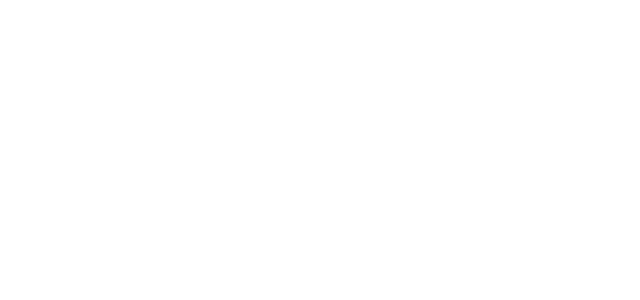
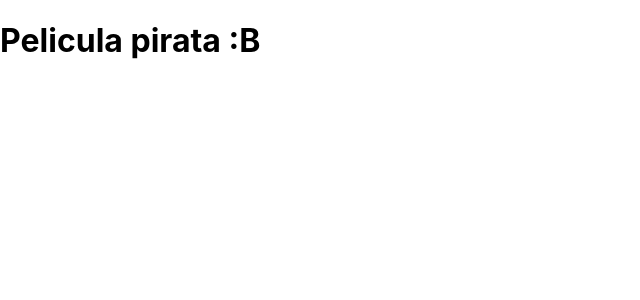
Before and after one commit to bamioezequiel/test-gitflow, a React (Create React App) app in the folder client/: page / in a window 1280 px wide. Shown: the top 300 px of the page, without its empty margins (0-640 px from the left). Built offline with nearby package versions, Linux system fonts and the light colour scheme.

Commit message:
pelicula pirata

```diff
--- a/client/src/App.js
+++ b/client/src/App.js
@@ -6,6 +6,7 @@
 function App() {
   return (
     <div>
+      <h1>Pelicula pirata :B</h1>
       <Nav />
       <Home />
     </div>
```
